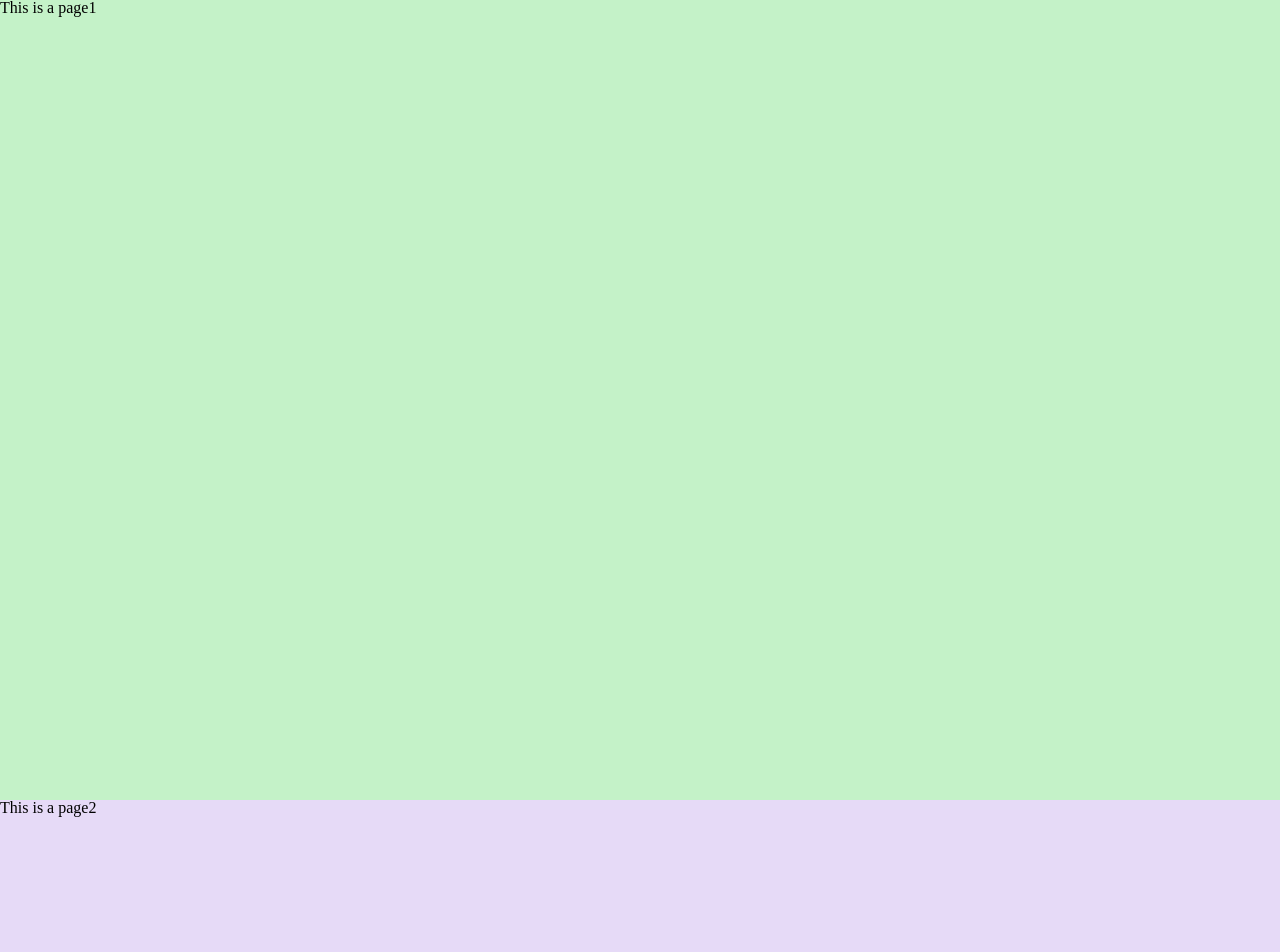
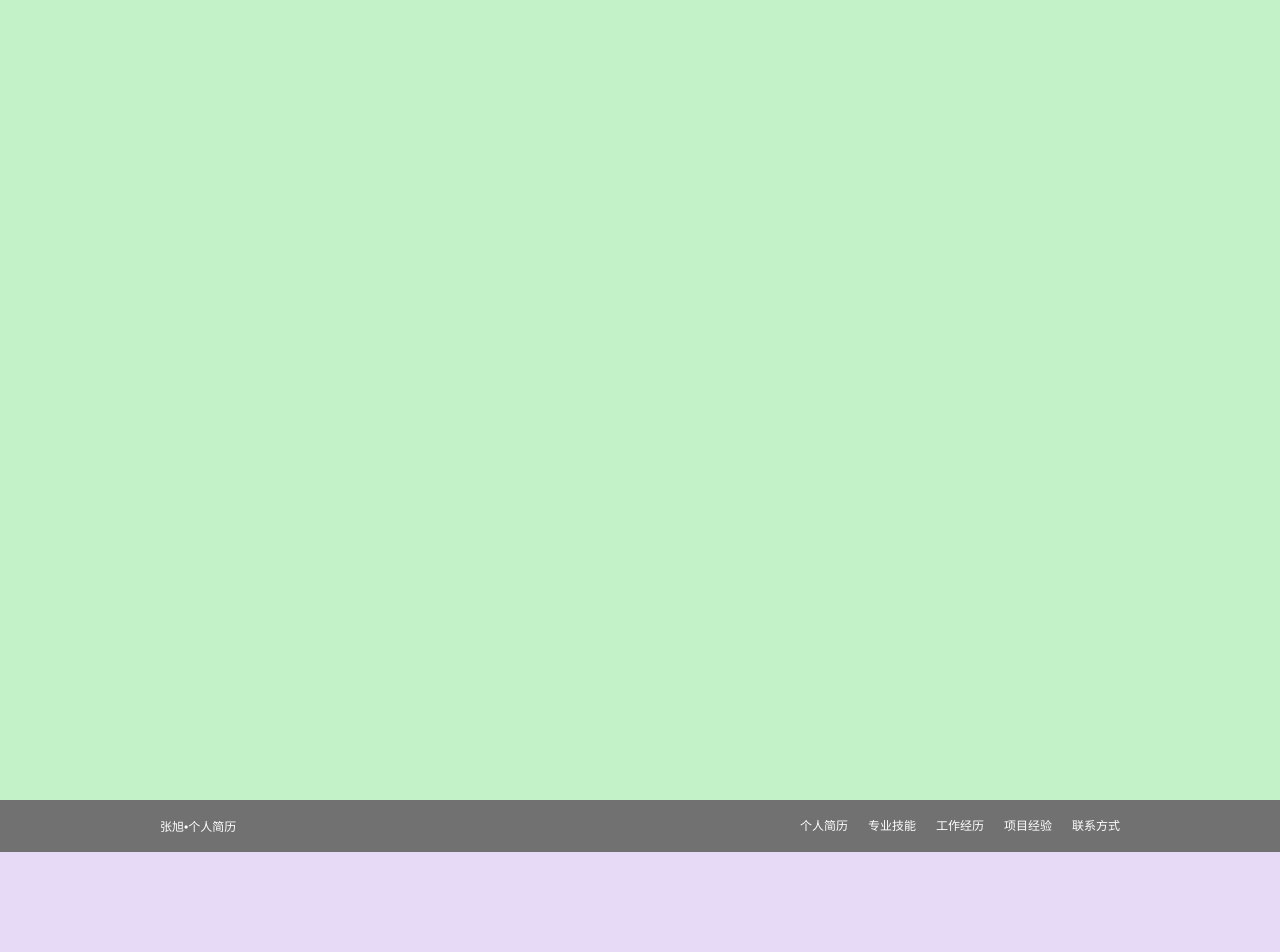
Before and after one commit to SuzeJan/fullPageSlide, a website: page index.html in a window 1280 px wide. Shown: the top 952 px of the page. Drawn offline with nearby package versions, Linux system fonts and the light colour scheme.

Commit message:
fullpageslide
作简历的定制版全屏滚动插件

```diff
--- a/gulpfile.js
+++ b/gulpfile.js
@@ -5,7 +5,7 @@ var gulp = require('gulp');
 var jshint = require('gulp-jshint');
 // 获取 gulp-less 模块
 var less = require('gulp-less')
-    // 获取gulp-concat js合并模块
+// 获取gulp-concat js合并模块
 var concat = require('gulp-concat');
 // 获取gulp-uglify js压缩模块
 var uglify = require('gulp-uglify');
@@ -39,9 +39,7 @@ gulp.task('auto', function() {
 
 // scripts任务会合并 js/ 目录下得所有得js文件并输出到 dist/ 目录，然后gulp会重命名、压缩合并的文件，也输出到 dist/ 目录。
 gulp.task('scripts', function() {
-    gulp.src('./script/*.js')
-        .pipe(concat('fullpageslide.js'))
-        .pipe(gulp.dest('./dist/script'))
+    gulp.src('./script/fullpageslide.js')
         .pipe(rename('fullpageslide.min.js'))
         .pipe(uglify())
         .pipe(gulp.dest('./dist/script'));
--- a/index.html
+++ b/index.html
@@ -11,21 +11,10 @@
 <body>
     <section id="J-fullPageSlide" class="fullPageSlide">
         <section class="section-wrapper">
-            <section class="section section1">
-                <h3>This is a page1</h3>
-            </section>
-            <section class="section section2">
-                <h3>This is a page2</h3>
-            </section>
-            <section class="section section3">
-                <h3>This is a page3</h3>
-            </section>
-            <section class="section section4">
-                <h3>This is a page4</h3>
-            </section>
-            <section class="section section5">
-                <h3>This is a page5</h3>
-            </section>
+            <section class="section section1"></section>
+            <section class="section section2"></section>
+            <section class="section section3"></section>
+            <section class="section section4"></section>
         </section>
     </section>
 
@@ -33,7 +22,9 @@
     <script src="./script/fullpageslide.js"></script>
     <script>
         $('#J-fullPageSlide').FullPageSlide({
-            isScrolling: false
+            navMenu: ['个人简历', '专业技能', '工作经历', '项目经验', '联系方式'],
+            isScrolling: true,
+            author: '张旭•个人简历'
         });
     </script>
 </body>
--- a/less/fullpageslide.less
+++ b/less/fullpageslide.less
@@ -1,13 +1,27 @@
-@sec-bgc1: rgb(196,242,200);
-@sec-bgc2: rgb(230,218,247);
-@sec-bgc3: rgb(231,235,195);
-@sec-bgc4: rgb(216,221,240);
-@sec-bgc5: rgb(237,209,209);
+@sec-bgc1: rgb(196, 242, 200);
+@sec-bgc2: rgb(230, 218, 247);
+@sec-bgc3: rgb(231, 235, 195);
+@sec-bgc4: rgb(216, 221, 240);
+@sec-bgc5: rgb(237, 209, 209);
+@topHeader-bgc: rgb(113, 113, 113);
 
 html,
 body {
     height: 100%;
+    font-family: Helvetica Neue, Arial, PingFang SC, Hiragino Sans GB, STHeiti, Microsoft YaHei, WenQuanYi Micro Hei, sans-serif;
 }
+
+a {
+    color: #fff;
+    text-decoration: none;
+    font-size: 12px;
+    transition: color .25s;
+}
+
+a:hover {
+    color: #ccc;
+}
+
 .fullPageSlide,
 .section-wrapper,
 .section {
@@ -33,4 +47,32 @@ body {
     .section5 {
         background-color: @sec-bgc5;
     }
+
+    .section-wrapper {
+        .topHeader {
+            height: 52px;
+            line-height: 52px;
+            padding-right: 160px;
+            padding-left: 160px;
+            background-color: @topHeader-bgc;
+
+            .author {
+                float: left;
+            }
+            .topNav {
+                float: right;
+                font-size: 0;
+                .item {
+                    display: inline-block;
+                    & > a {
+                        display: inline-block;
+
+                    }
+                }
+                .item + .item {
+                    margin-left: 20px;
+                }
+            }
+        }
+    }
 }
--- a/script/fullpageslide.js
+++ b/script/fullpageslide.js
@@ -33,7 +33,7 @@
             this.element = element;
             this.init();
 
-        }
+        };
         FullPageSlide.prototype = {
             /*初始化DOM结构，布局，分页及绑定事件*/
             init: function() {
@@ -43,7 +43,7 @@
                 this.d_section = $('#J-fullPageSlide .section');
 
                 // 初始化设置，用s_前缀表示
-                    this.s_navMenu = this.setting.nav_menu;
+                this.s_navMenu = this.setting.navMenu;
                 this.s_author = this.setting.author;
                 this.s_isScrolling = this.setting.isScrolling;
 
@@ -51,11 +51,12 @@
                     设置sectionWrap的高度，如果isScrolling为false，那么设置sectionWrap的高度为section高度 * section.length；
                     若isScrolling为true，那么设置html，body，sectionWrap，section的高度都为100%，并且overflow: hidden
                 */
-                    if (this.s_isScrolling) {
+                if (!this.s_isScrolling) {
                     $('html, body').css({
                         height: $(window).height(),
                         overflow: 'hidden'
                     });
+
                 } else {
                     $('html, body').css({
                         height: $(window).height() * this.d_section.length
@@ -64,8 +65,30 @@
                         height: $(window).height()
                     });
                 }
+
+                // 渲染导航条
+                this.renderNav();
+            },
+            //其它功能
+
+            // 渲染出导航条
+            renderNav: function() {
+                var _this = this;
+                if (this.s_navMenu.length > 0) {
+
+                    // 保存顶部导航菜单的DOM结构
+                    // 在第一个section后面追加DOM
+                    var topHeader = $('<header class="topHeader"><h1 class="author"><a href="#">'+this.s_author+'</a></h1><nav class="topNav"><ul></ul></nav></header>');
+                    this.d_sectionWrap.children().eq(0).after(topHeader);
+                    var ulList = $('.topHeader .topNav ul');
+
+                    // 遍历用户传进来的菜单，渲染出菜单的DOM结构
+                    $.each(_this.s_navMenu, function(index, data) {
+                        var liItem = $('<li class="item"><a href="#">'+data+'</a></li>');
+                        ulList.append(liItem);
+                    });
                 }
-                //其它功能
+            }
         };
         return FullPageSlide;
     })();
@@ -87,18 +110,18 @@
     };
     //对插件定义默认属性值
     $.fn.FullPageSlide.defaults = {
-        nav_menu: [], //接收一个数组，定义导航菜单的值，并会自动生成DOM
-        author: '', //接收一个字符串，显示此项目名或者作者，只有在有navmenu的条件下才会生成
-        index: 0, //默认从第1屏开始索引，索引值从0开始计算
-        easing: 'ease', //默认为ease，动画效果[linear、ease、ease-in...]等等css3 transition的运动曲线
-        duration: 500, //默认500，动画执行时间，单位ms
-        direction: 'vertical', //默认垂直滚动，horizontal为水平方向，值[vertical, horizontal]
-        isLoop: false, //默认false，是否循环切换滚动
-        isScrolling: true, //默认true，是否全屏滚动，若为false则浏览器默认的滚动方式
-        isKeyboard: true, //默认true，是否键盘控制切换
-        isSlimscroll: false, //当内容超过可视区是否显示滚动条（需要引入slimscroll.js）
-        afterLoad: '', //滚动到某一屏时触发的回调函数
-        onLeave: '', //离开某一屏时触发的回调函数
+        navMenu: [],             //接收一个数组，定义导航菜单的值，并会自动生成DOM
+        author: '',                 //接收一个字符串，显示此项目名或者作者，只有在有navmenu的条件下才会生成
+        index: 0,                  //默认从第1屏开始索引，索引值从0开始计算
+        easing: 'ease',          //默认为ease，动画效果[linear、ease、ease-in...]等等css3 transition的运动曲线
+        duration: 500,          //默认500，动画执行时间，单位ms
+        direction: 'vertical',   //默认垂直滚动，horizontal为水平方向，值[vertical, horizontal]
+        isLoop: false,           //默认false，是否循环切换滚动
+        isScrolling: true,      //默认true，是否全屏滚动，若为false则浏览器默认的滚动方式
+        isKeyboard: true,     //默认true，是否键盘控制切换
+        isSlimscroll: false,    //当内容超过可视区是否显示滚动条（需要引入slimscroll.js）
+        afterLoad: '',           //滚动到某一屏时触发的回调函数
+        onLeave: '',             //离开某一屏时触发的回调函数
 
     }
 
```
Also changed, not shown: css/fullpageslide.css, dist/css/fullpageslide.css, dist/index.html, dist/script/fullpageslide.js, dist/script/fullpageslide.min.js. Lines whose indentation alone changed are shown as unchanged.
